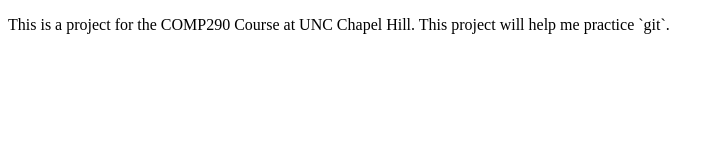
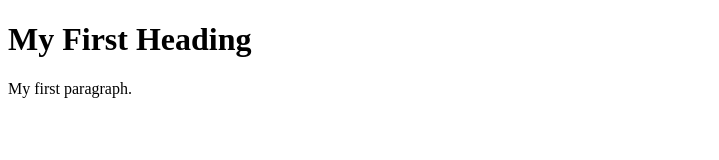
Before and after one commit to nicmis/comp290site, a plain HTML site: page index.html in a window 1280 px wide. Shown: the whole page, without its empty margins (0-719 px from the left). Drawn offline with Linux system fonts and the light colour scheme.

Commit message:
index.html trial

```diff
--- a/index.html
+++ b/index.html
@@ -1,9 +1,9 @@
 <!DOCTYPE html>
 <html>
-<head>
-    <title>COMP290 Project</title>
-</head>
 <body>
-    <p>This is a project for the COMP290 Course at UNC Chapel Hill. This project will help me practice `git`.</p>
+
+<h1>My First Heading</h1>
+<p>My first paragraph.</p>
+
 </body>
 </html>
```
